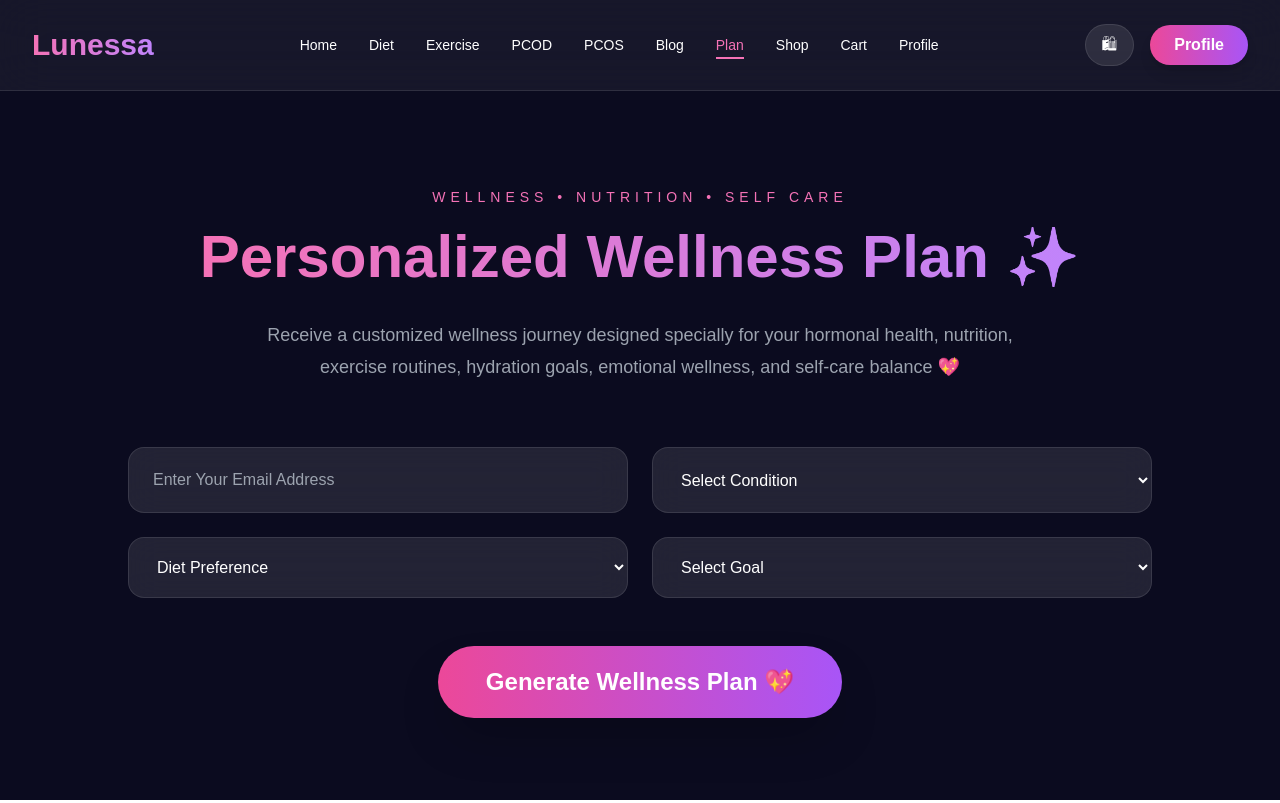
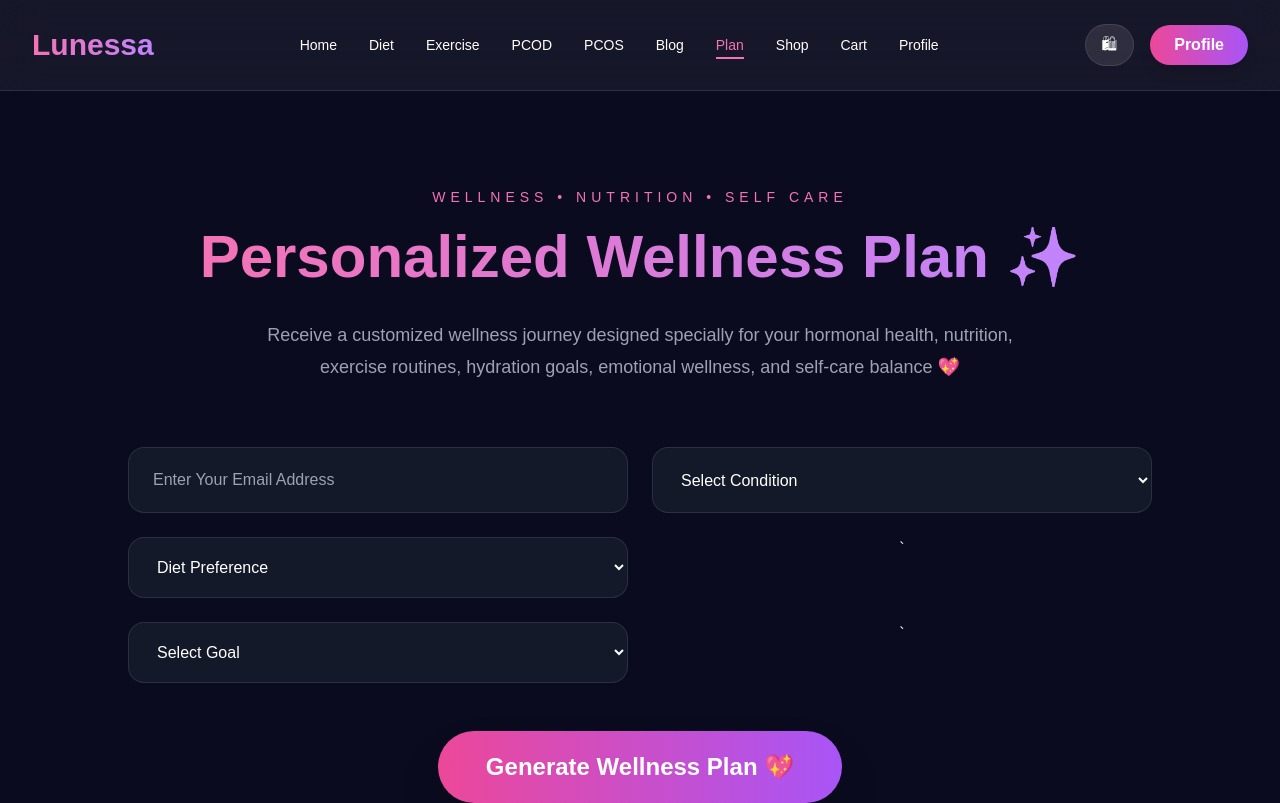
Before and after one commit to Drishti-tech2507/PCOD-Tracker, a React (Vite) app in the folder frontend/: page /plan in a window 1280 px wide. Built offline with nearby package versions, Linux system fonts and the light colour scheme; no server answers.

Commit message:
fix: Updated the /plan dropdown colors to inhance readebility

```diff
--- a/frontend/src/pages/Plan.jsx
+++ b/frontend/src/pages/Plan.jsx
@@ -1,6 +1,3 @@
-// FULL UPDATED Plan.jsx
-// PROFESSIONAL WELLNESS PLAN + EMAIL SENT + BEAUTIFUL UI
-
 import Navbar from "../components/Navbar";
 import { useState } from "react";
 import axios from "axios";
@@ -121,79 +118,49 @@ function Plan() {
 
           {/* EMAIL */}
           <input
-            type="email"
-            placeholder="Enter Your Email Address"
-            value={email}
-            onChange={(e) =>
-              setEmail(e.target.value)
-            }
-            className="bg-white/10 border border-white/10 px-6 py-5 rounded-2xl backdrop-blur-lg outline-none focus:border-pink-400 transition"
+          type="email"
+          placeholder="Enter Your Email Address"
+          value={email}
+          onChange={(e) => setEmail(e.target.value)}
+          className="bg-gray-800/50 border border-white/10 px-6 py-5 rounded-2xl backdrop-blur-lg outline-none focus:border-pink-400 transition text-white"
           />
 
           {/* CONDITION */}
           <select
             value={condition}
-            onChange={(e) =>
-              setCondition(e.target.value)
-            }
-            className="bg-white/10 border border-white/10 px-6 py-5 rounded-2xl backdrop-blur-lg outline-none focus:border-pink-400 transition"
+            onChange={(e) => setCondition(e.target.value)}
+            className="bg-gray-800/50 border border-white/10 px-6 py-5 rounded-2xl backdrop-blur-lg outline-none focus:border-pink-400 transition text-white"
           >
-
-            <option value="">
-              Select Condition
-            </option>
-
-            <option>PCOD</option>
-
-            <option>PCOS</option>
-
-            <option>Irregular Periods</option>
-
+            <option value="" className="bg-gray-800 text-white">Select Condition</option>
+            <option className="bg-gray-800 text-white">PCOD</option>
+            <option className="bg-gray-800 text-white">PCOS</option>
+            <option className="bg-gray-800 text-white">Irregular Periods</option>
           </select>
 
           {/* DIET */}
           <select
             value={diet}
-            onChange={(e) =>
-              setDiet(e.target.value)
-            }
-            className="bg-white/10 border border-white/10 px-6 py-5 rounded-2xl backdrop-blur-lg outline-none focus:border-pink-400 transition"
+            onChange={(e) => setDiet(e.target.value)}
+            className="bg-gray-800/50 border border-white/10 px-6 py-5 rounded-2xl backdrop-blur-lg outline-none focus:border-pink-400 transition text-white"
           >
-
-            <option value="">
-              Diet Preference
-            </option>
-
-            <option>Vegetarian</option>
-
-            <option>Vegan</option>
-
-            <option>Non-Vegetarian</option>
-
+            <option value="" className="bg-gray-800 text-white">Diet Preference</option>
+            <option className="bg-gray-800 text-white">Vegetarian</option>
+            <option className="bg-gray-800 text-white">Vegan</option>
+            <option className="bg-gray-800 text-white">Non-Vegetarian</option>
           </select>
 
-          {/* GOAL */}
+`         {/* GOAL */}
           <select
             value={goal}
-            onChange={(e) =>
-              setGoal(e.target.value)
-            }
-            className="bg-white/10 border border-white/10 px-6 py-5 rounded-2xl backdrop-blur-lg outline-none focus:border-pink-400 transition"
+            onChange={(e) => setGoal(e.target.value)}
+            className="bg-gray-800/50 border border-white/10 px-6 py-5 rounded-2xl backdrop-blur-lg outline-none focus:border-pink-400 transition text-white"
           >
-
-            <option value="">
-              Select Goal
-            </option>
-
-            <option>Weight Loss</option>
-
-            <option>Hormonal Balance</option>
-
-            <option>Stress Relief</option>
-
-            <option>Healthy Lifestyle</option>
-
-          </select>
+            <option value="" className="bg-gray-800 text-white">Select Goal</option>
+            <option className="bg-gray-800 text-white">Weight Loss</option>
+            <option className="bg-gray-800 text-white">Hormonal Balance</option>
+            <option className="bg-gray-800 text-white">Stress Relief</option>
+            <option className="bg-gray-800 text-white">Healthy Lifestyle</option>
+          </select>`
 
         </div>
 
```
Also changed, not shown: 1 other file (tests, documents, lock files or other folders).
